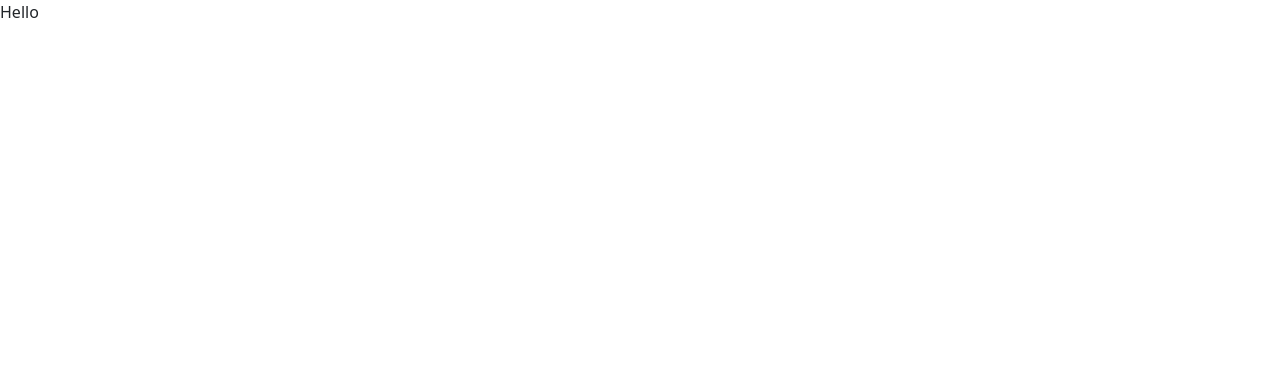
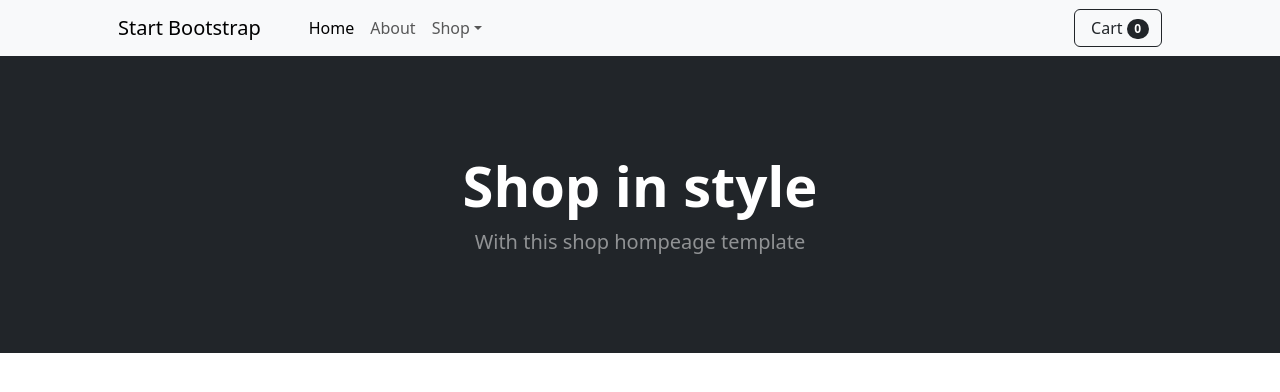
Before and after one commit to arasamannar/cart, a React (Create React App) app: page / in a window 1280 px wide. Shown: the top 392 px of the page. Built offline with nearby package versions, Linux system fonts and the light colour scheme.

Commit message:
added Nav bar and head section of the page

```diff
--- a/src/App.js
+++ b/src/App.js
@@ -1,10 +1,21 @@
 import 'bootstrap/dist/css/bootstrap.min.css'
 import './App.css';
+import Nav from './Nav';
+import Header from './Header';
 
 function App() {
+const cartDetails = [
+
+  {
+
+  }
+
+]
+
   return (
     <div>
-      Hello
+      <Nav></Nav>
+      <Header></Header>
     </div>
   );
 }
--- /dev/null
+++ b/src/Header.jsx
@@ -0,0 +1,14 @@
+function Header(){
+
+    return <>
+                <header class="bg-dark py-5">
+            <div class="container px-4 px-lg-5 my-5">
+                <div class="text-center text-white">
+                    <h1 class="display-4 fw-bolder">Shop in style</h1>
+                    <p class="lead fw-normal text-white-50 mb-0">With this shop hompeage template</p>
+                </div>
+            </div>
+        </header>
+    </>
+}
+export default Header;
--- a/src/Nav.jsx
+++ b/src/Nav.jsx
@@ -1,7 +1,81 @@
-
-function Nav(){
-
-
+function Nav() {
+  return (
+    <>
+      <nav className="navbar navbar-expand-lg navbar-light bg-light">
+        <div className="container px-4 px-lg-5">
+          <a className="navbar-brand" href="#!">
+            Start Bootstrap
+          </a>
+          <button
+            className="navbar-toggler"
+            type="button"
+            data-bs-toggle="collapse"
+            data-bs-target="#navbarSupportedContent"
+            aria-controls="navbarSupportedContent"
+            aria-expanded="false"
+            aria-label="Toggle navigation"
+          >
+            <span className="navbar-toggler-icon"></span>
+          </button>
+          <div className="collapse navbar-collapse" id="navbarSupportedContent">
+            <ul className="navbar-nav me-auto mb-2 mb-lg-0 ms-lg-4">
+              <li className="nav-item">
+                <a className="nav-link active" aria-current="page" href="#!">
+                  Home
+                </a>
+              </li>
+              <li className="nav-item">
+                <a className="nav-link" href="#!">
+                  About
+                </a>
+              </li>
+              <li className="nav-item dropdown">
+                <a
+                  className="nav-link dropdown-toggle"
+                  id="navbarDropdown"
+                  href="#"
+                  role="button"
+                  data-bs-toggle="dropdown"
+                  aria-expanded="false"
+                >
+                  Shop
+                </a>
+                <ul className="dropdown-menu" aria-labelledby="navbarDropdown">
+                  <li>
+                    <a className="dropdown-item" href="#!">
+                      All Products
+                    </a>
+                  </li>
+                  <li>
+                    <hr className="dropdown-divider" />
+                  </li>
+                  <li>
+                    <a className="dropdown-item" href="#!">
+                      Popular Items
+                    </a>
+                  </li>
+                  <li>
+                    <a className="dropdown-item" href="#!">
+                      New Arrivals
+                    </a>
+                  </li>
+                </ul>
+              </li>
+            </ul>
+            <form className="d-flex">
+              <button className="btn btn-outline-dark" type="submit">
+                <i className="bi-cart-fill me-1"></i>
+                Cart
+                <span className="badge bg-dark text-white ms-1 rounded-pill">
+                  0
+                </span>
+              </button>
+            </form>
+          </div>
+        </div>
+      </nav>
+    </>
+  );
 }
 
 export default Nav;
```
